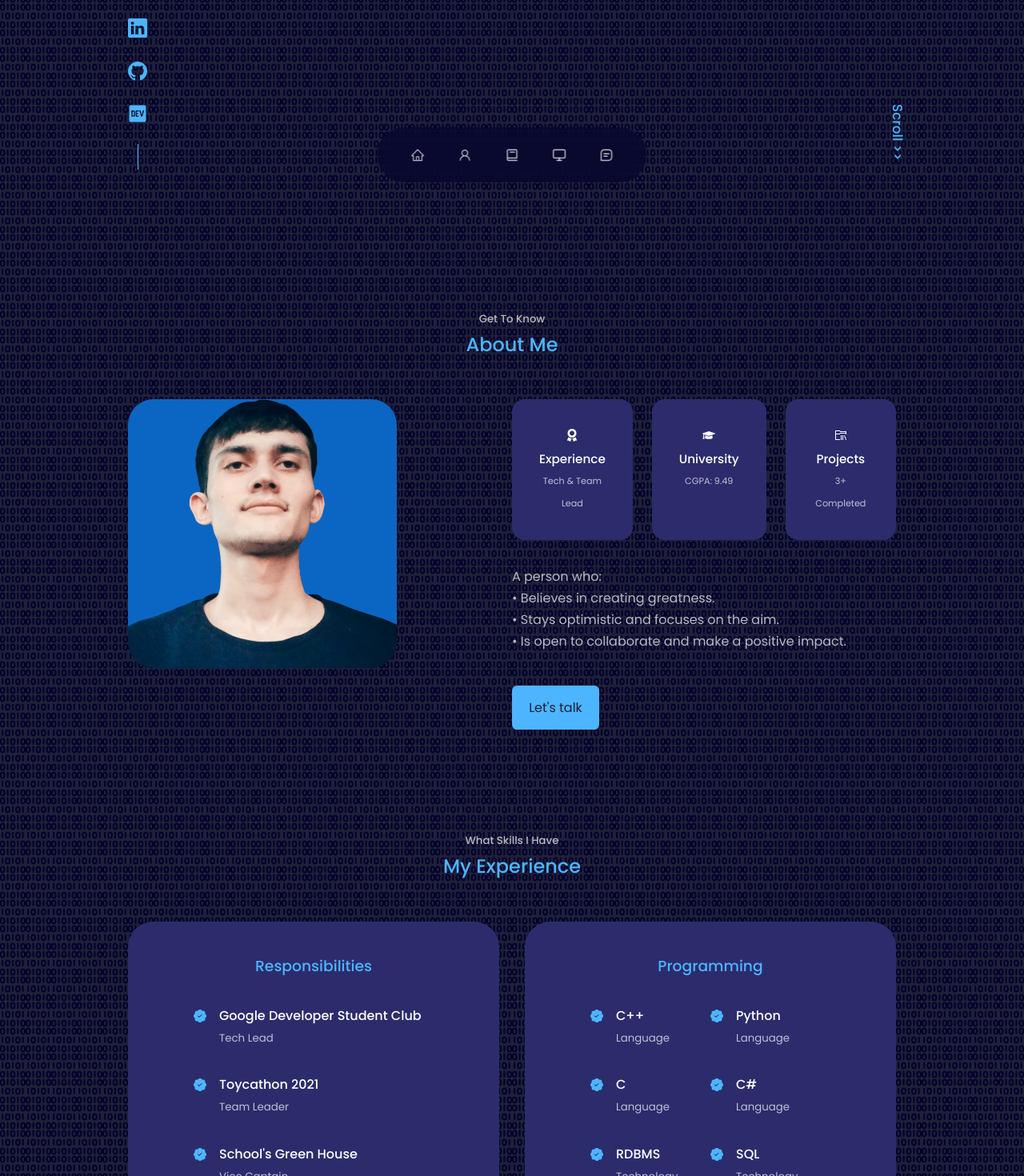
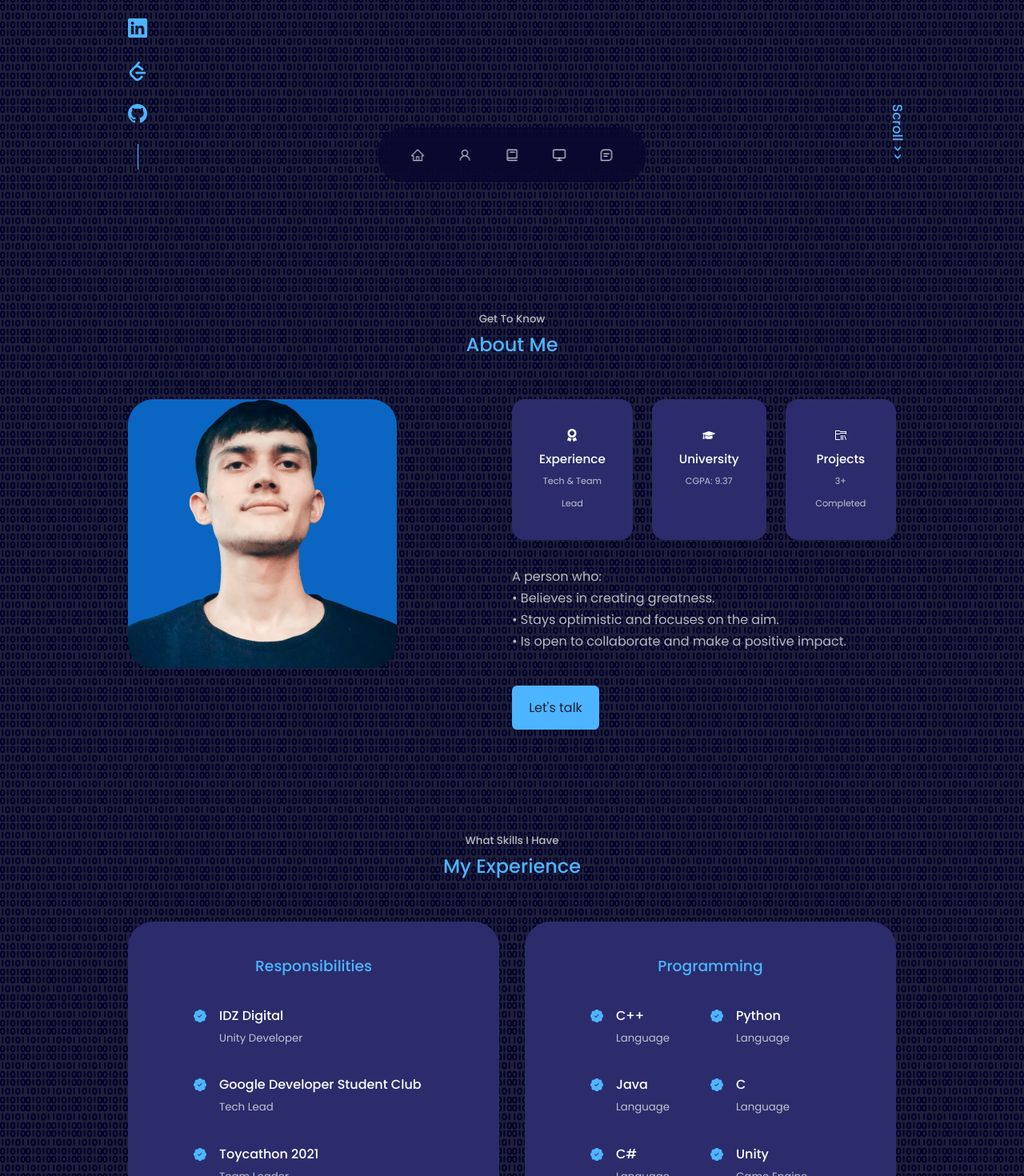
Before and after one commit to AbhishekRana21/AbhishekRana21.github.io, a React (Create React App) app: page / in a window 1280 px wide. Shown: the part 540-2010 px from the top of the page at 80% size. Built offline with nearby package versions, Linux system fonts and the light colour scheme.

Commit message:
Initial Commit

```diff
--- a/src/components/about/About.jsx
+++ b/src/components/about/About.jsx
@@ -30,7 +30,7 @@ const About = () => {
             <article className='about__card'>
               <FaGraduationCap className='about__icon'/>
               <h5>University</h5>
-              <small>CGPA: 9.49</small>
+              <small>CGPA: 9.37</small>
             </article>
 
             <article className='about__card'>
--- a/src/components/experience/Experience.jsx
+++ b/src/components/experience/Experience.jsx
@@ -12,6 +12,13 @@ const Experience = () => {
         <div className="experience__frontend">
           <h3>Responsibilities</h3>
           <div className="experience__contentR">
+            <article className='experience__details'>
+              <BsPatchCheckFill className='experience__details-icon'/>
+              <div>
+                <h4>IDZ Digital</h4>
+                <small className='text-light'>Unity Developer</small>
+              </div>
+            </article>
             <article className='experience__details'>
               <BsPatchCheckFill className='experience__details-icon'/>
               <div>
@@ -63,6 +70,13 @@ const Experience = () => {
             <article className='experience__details'>
               <BsPatchCheckFill className='experience__details-icon'/>
               <div>
+                <h4>Java</h4>
+                <small className='text-light'>Language</small>
+              </div>
+            </article>
+            <article className='experience__details'>
+              <BsPatchCheckFill className='experience__details-icon'/>
+              <div>
                 <h4>C</h4>
                 <small className='text-light'>Language</small>
               </div>
@@ -72,6 +86,13 @@ const Experience = () => {
               <div>
                 <h4>C#</h4>
                 <small className='text-light'>Language</small>
+              </div>
+            </article>
+            <article className='experience__details'>
+              <BsPatchCheckFill className='experience__details-icon'/>
+              <div>
+                <h4>Unity</h4>
+                <small className='text-light'>Game Engine</small>
               </div>
             </article>
             <article className='experience__details'>
--- a/src/components/footer/Footer.jsx
+++ b/src/components/footer/Footer.jsx
@@ -2,7 +2,7 @@ import React from 'react'
 import './footer.css'
 import {BsLinkedin} from 'react-icons/bs'
 import {BsGithub} from 'react-icons/bs'
-import {FaDev} from 'react-icons/fa'
+import {SiLeetcode} from 'react-icons/si'
 
 const Footer = () => {
   return (
@@ -19,8 +19,8 @@ const Footer = () => {
 
       <div className="footer__socials">
         <a href="https://linkedin.com/in/AbhishekRana21" target="_blank"><BsLinkedin/></a>
+        <a href="https://leetcode.com/AbhishekRana21" target="_blank"><SiLeetcode/></a>
         <a href="https://github.com/AbhishekRana21" target="_blank"><BsGithub/></a>
-        <a href="https://dev.to/AbhishekRana21" target="_blank"><FaDev/></a>
       </div>
 
       <div className="footer__copyright">
--- a/src/components/header/HeaderMobileSocials.jsx
+++ b/src/components/header/HeaderMobileSocials.jsx
@@ -1,14 +1,14 @@
 import React from 'react'
 import {BsLinkedin} from 'react-icons/bs'
 import {BsGithub} from 'react-icons/bs'
-import {FaDev} from 'react-icons/fa'
+import {SiLeetcode} from 'react-icons/si'
 
 const HeaderMobileSocials = () => {
   return (
     <div className='header__mobile-socials'>
         <a href="https://linkedin.com/in/AbhishekRana21" target="_blank" className='mbtn'><BsLinkedin/></a>
+        <a href="https://leetcode.com/AbhishekRana21" target="_blank"><SiLeetcode/></a>
         <a href="https://github.com/AbhishekRana21" target="_blank" className='mbtn'><BsGithub/></a>
-        <a href="https://dev.to/AbhishekRana21" target="_blank" className='mbtn'><FaDev/></a>
     </div>
   )
 }
--- a/src/components/header/HeaderSocials.jsx
+++ b/src/components/header/HeaderSocials.jsx
@@ -1,14 +1,14 @@
 import React from 'react'
 import {BsLinkedin} from 'react-icons/bs'
 import {BsGithub} from 'react-icons/bs'
-import {FaDev} from 'react-icons/fa'
+import {SiLeetcode} from 'react-icons/si'
 
 const HeaderSocials = () => {
   return (
     <div className='header__socials'>
         <a href="https://linkedin.com/in/AbhishekRana21" target="_blank"><BsLinkedin/></a>
+        <a href="https://leetcode.com/AbhishekRana21" target="_blank"><SiLeetcode/></a>
         <a href="https://github.com/AbhishekRana21" target="_blank"><BsGithub/></a>
-        <a href="https://dev.to/AbhishekRana21" target="_blank"><FaDev/></a>
     </div>
   )
 }
```
